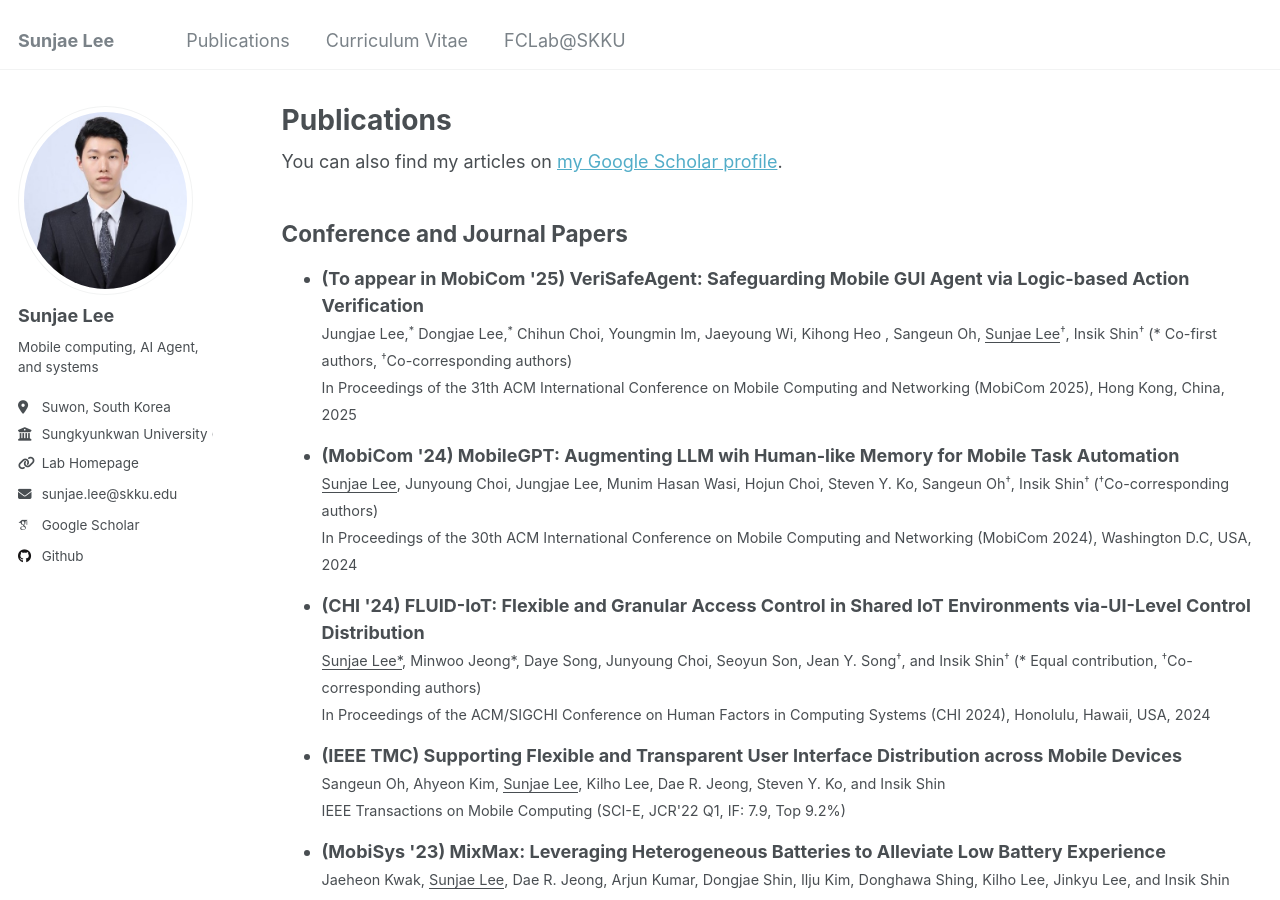
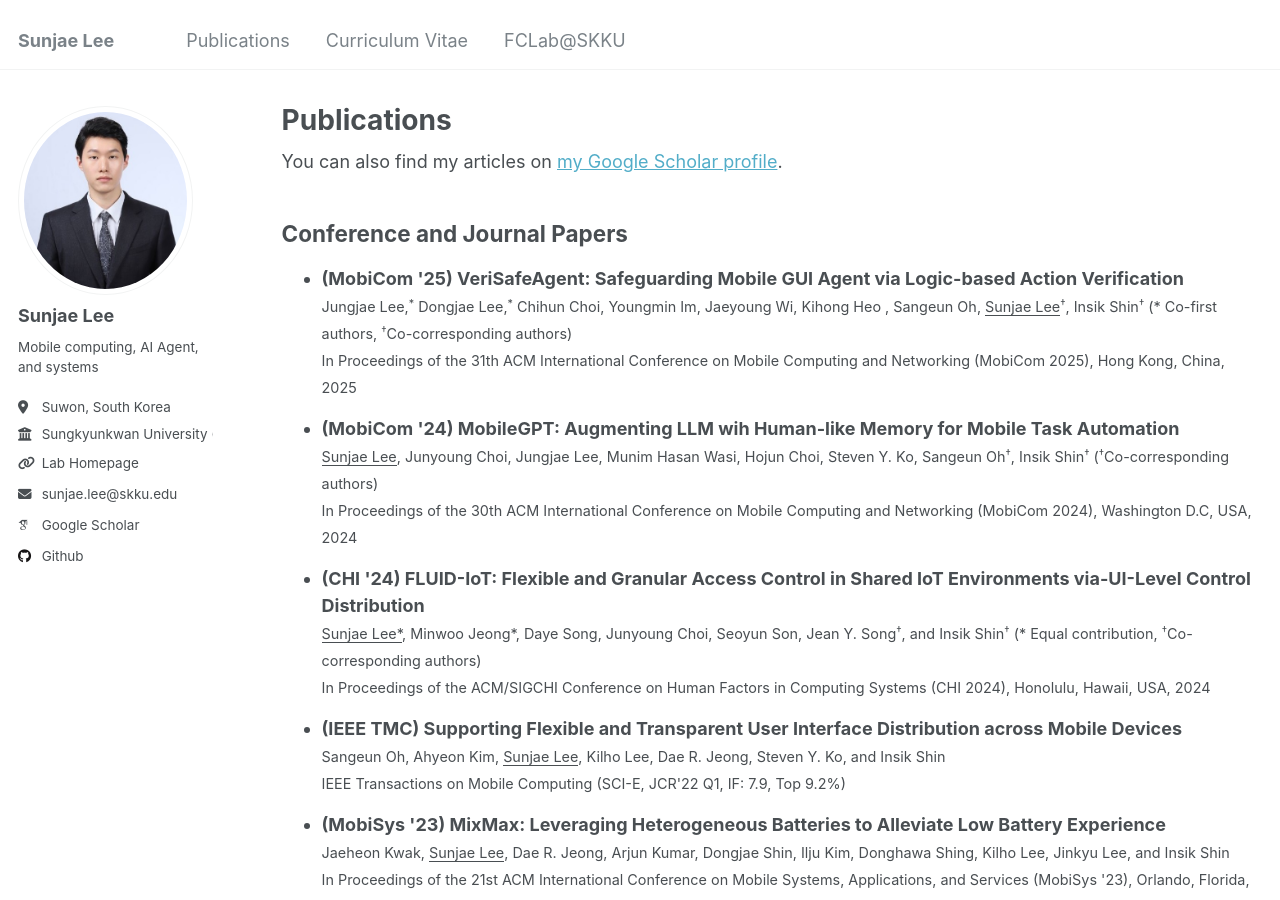
Before and after one commit to sunjae1294/sunjae1294.github.io, a Jekyll site: the page built from _pages/publications.html, in a window 1280 px wide and 900 px high. Built offline with Jekyll 4.4.1, drawn with Linux system fonts in a browser that asks for light colours; some web fonts are replaced.

Commit message:
Update publications.html

```diff
--- a/_pages/publications.html
+++ b/_pages/publications.html
@@ -15,7 +15,7 @@ author_profile: true
 
 <ul>
   <li style="margin-bottom: 15px;">
-    <strong>(To appear in MobiCom '25) VeriSafeAgent: Safeguarding Mobile GUI Agent via Logic-based Action Verification</strong><br>
+    <strong>(MobiCom '25) VeriSafeAgent: Safeguarding Mobile GUI Agent via Logic-based Action Verification</strong><br>
     <span style="font-size: 0.8em;">Jungjae Lee,<sup>*</sup> Dongjae Lee,<sup>*</sup> Chihun Choi, Youngmin Im, Jaeyoung Wi, Kihong Heo , Sangeun Oh, <u>Sunjae Lee</u><sup>†</sup>, Insik Shin<sup>†</sup> (* Co-first authors, <sup>†</sup>Co-corresponding authors)<br>
       In Proceedings of the 31th ACM International Conference on Mobile Computing and Networking (MobiCom 2025), Hong Kong, China, 2025<br>
     </span>
```
